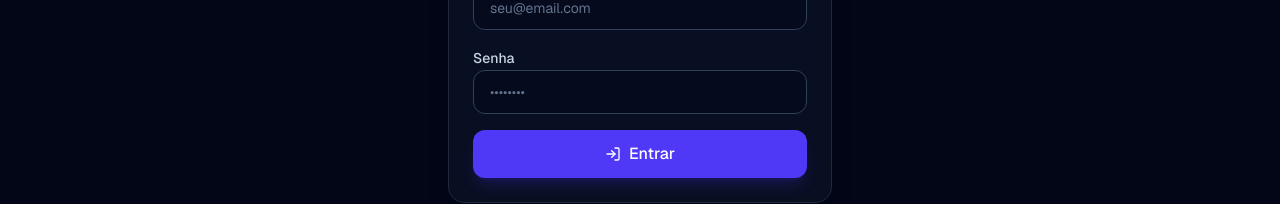
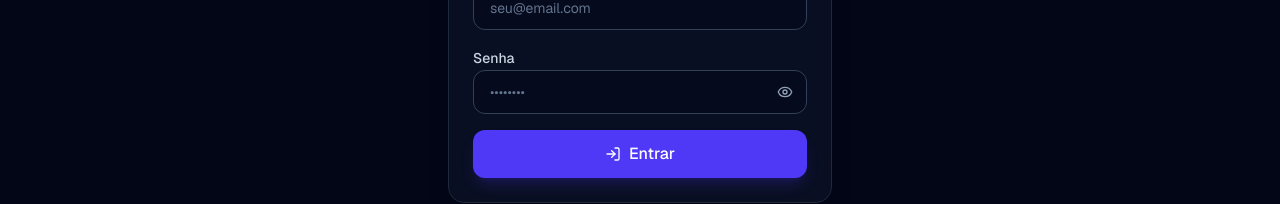
Before and after one commit to MarcusUrani/Estudos-concursos, a Next.js app: page /login in a window 1280 px wide. Shown: the part 438-642 px from the top of the page. Built offline with nearby package versions, Linux system fonts and the light colour scheme; no server answers.

Commit message:
feat(login): botao para mostrar/ocultar a senha

```diff
--- a/src/app/login/login-form.tsx
+++ b/src/app/login/login-form.tsx
@@ -1,12 +1,12 @@
 "use client";
 
-import { useActionState } from "react";
+import { useActionState, useState } from "react";
 import { useFormStatus } from "react-dom";
 import { autenticar } from "./actions";
 import { Button } from "@/components/ui/button";
 import { Input } from "@/components/ui/input";
 import { Label } from "@/components/ui/label";
-import { AlertCircle, LogIn } from "lucide-react";
+import { AlertCircle, LogIn, Eye, EyeOff } from "lucide-react";
 
 function SubmitButton() {
   const { pending } = useFormStatus();
@@ -20,6 +20,7 @@ function SubmitButton() {
 
 export function LoginForm() {
   const [erro, formAction] = useActionState(autenticar, undefined);
+  const [mostrarSenha, setMostrarSenha] = useState(false);
 
   return (
     <form action={formAction} className="space-y-4">
@@ -36,14 +37,26 @@ export function LoginForm() {
       </div>
       <div className="space-y-1.5">
         <Label htmlFor="senha">Senha</Label>
+        <div className="relative">
           <Input
             id="senha"
             name="senha"
-          type="password"
+            type={mostrarSenha ? "text" : "password"}
             placeholder="••••••••"
             required
             autoComplete="current-password"
+            className="pr-11"
           />
+          <button
+            type="button"
+            onClick={() => setMostrarSenha((v) => !v)}
+            aria-label={mostrarSenha ? "Ocultar senha" : "Mostrar senha"}
+            title={mostrarSenha ? "Ocultar senha" : "Mostrar senha"}
+            className="absolute inset-y-0 right-0 flex w-11 items-center justify-center rounded-r-xl text-slate-400 transition-colors hover:text-slate-200 focus-visible:outline-none focus-visible:ring-2 focus-visible:ring-indigo-500"
+          >
+            {mostrarSenha ? <EyeOff className="h-4 w-4" /> : <Eye className="h-4 w-4" />}
+          </button>
+        </div>
       </div>
 
       {erro && (
```
Lines whose indentation alone changed are shown as unchanged.
